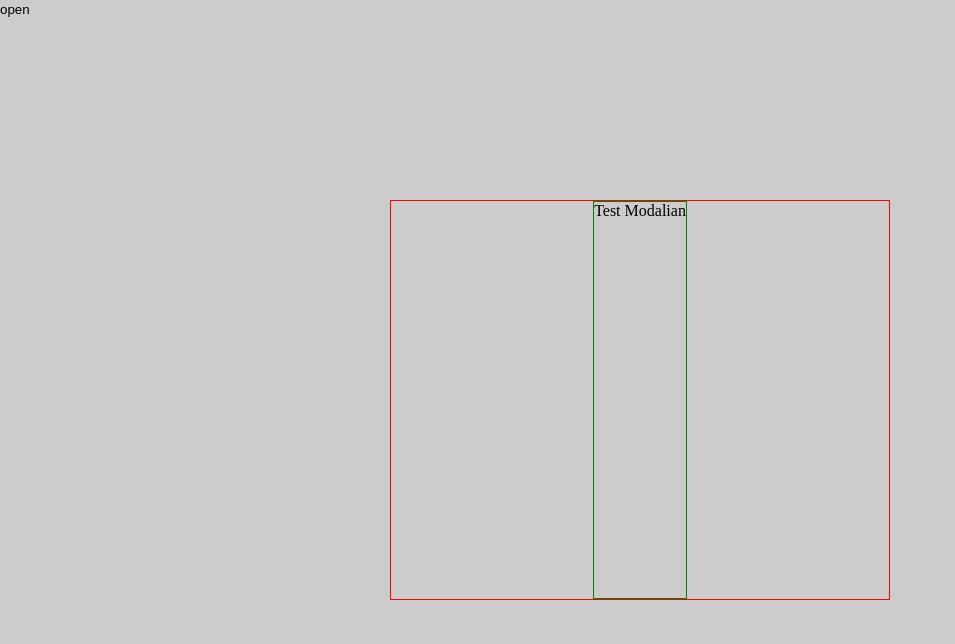
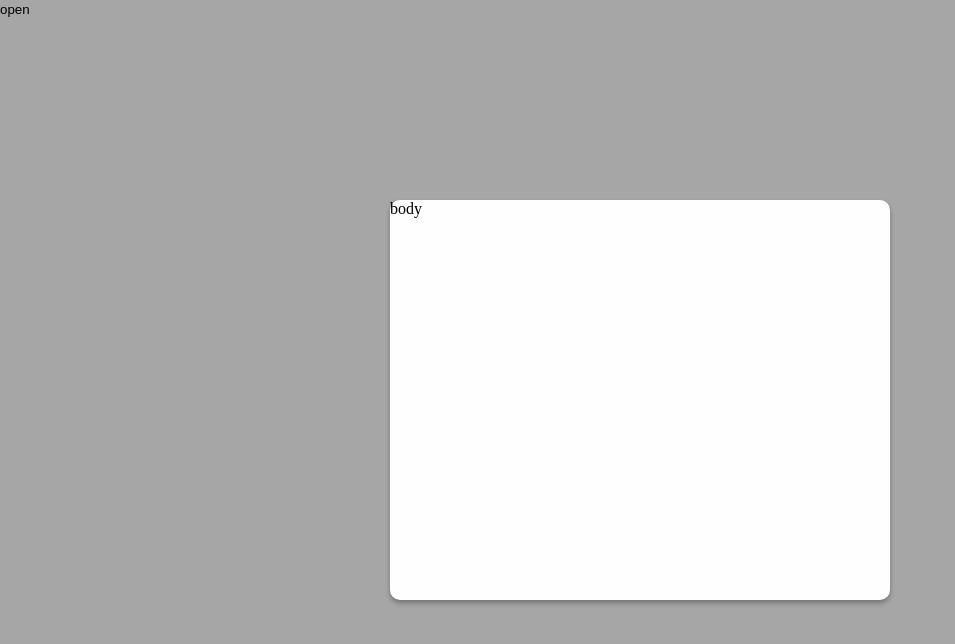
Before and after one commit to arashmanteghi/modalian, a React app: page / in a window 1280 px wide. Both pictures are taken after a click on the button "open". Shown: the top 644 px of the page, without its empty margins (0-955 px from the left). Built offline with nearby package versions, Linux system fonts and the light colour scheme.

Commit message:
Design modal wrapper and modal mask

```diff
--- a/src/App.js
+++ b/src/App.js
@@ -25,9 +25,8 @@ class App extends Component {
         <Modalian
           visible={this.state.modalVisible}
           onClose={this.toggleModal}
-          style={{top: '80%'}}
         >
-          <h2 className='modalian__header'>Test Modalian</h2>
+          <p>body</p>
         </Modalian>
       </div>
     );
--- a/src/Modalian.js
+++ b/src/Modalian.js
@@ -1,4 +1,4 @@
-import React, { Component } from 'react';
+import React, { Component, Fragment } from 'react';
 import PropTypes from 'prop-types';
 
 import closeIcon from './close.svg';
@@ -9,39 +9,55 @@ export default class Modalian extends Component {
   constructor (props) {
     super(props);
     this.state = {
-      modalianClass: 'modalian modalian--none'
+      modalianClass: 'modalian modalian--none',
+      modalianMaskClass: 'modalian-mask modalian-mask--none',
+      modalianWrapperClass: 'modalain-wrapper modalian-wrapper--none'
     };
   }
 
   componentWillReceiveProps (nextProps) {
     if (this.props.visible !== nextProps.visible) {
       nextProps.visible
-        ? this.setState({modalianClass: 'modalian modalian--show'})
-        : this.setState({modalianClass: 'modalian modalian--hide'});
+        ? this.setState({
+          modalianClass: 'modalian modalian--show',
+          modalianMaskClass: 'modalian-mask modalian-mask--show',
+          modalianWrapperClass: 'modalian-wrapper modalian-wrapper--show'
+        })
+        : this.setState({
+          modalianClass: 'modalian modalian--hide',
+          modalianMaskClass: 'modalian-mask modalian-mask--hide',
+          modalianWrapperClass: 'modalian-wrapper modalian-wrapper--hide'
+        });
       setTimeout(() => {
         nextProps.visible
-          ? this.setState({modalianClass: 'modalian modalian--show'})
-          : this.setState({modalianClass: 'modalian modalian--none'});
-      }, 210);
+          ? this.setState({
+            modalianClass: 'modalian modalian--show',
+            modalianMaskClass: 'modalian-mask modalian-mask--show',
+            modalianWrapperClass: 'modalian-wrapper modalian-wrapper--show'
+          })
+          : this.setState({
+            modalianClass: 'modalian modalian--none',
+            modalianMaskClass: 'modalian-mask modalian-mask--none',
+            modalianWrapperClass: 'modalian-wrapper modalian-wrapper--none'
+          });
+      }, 310);
     }
   }
 
   render () {
-    console.log('rerender: ', this.state.modalianClass);
     return (
-      <div className={this.state.modalianClass}>
-        <div className='modalian-mask' onClick={this.props.onClose} />
-        <div className='modalian-wrapper'>
+      <Fragment>
+        <div className={this.state.modalianMaskClass} onClick={this.props.onClose} />
+        <div className={this.state.modalianWrapperClass}>
           {this.props.children}
         </div>
-        {/* <img src={closeIcon} onClick={() => { console.log('click'); }} />
-        {this.props.children} */}
-      </div>
+      </Fragment>
     );
   }
 }
 
 Modalian.propTypes = {
   children: PropTypes.node,
-  visible: PropTypes.bool
+  visible: PropTypes.bool,
+  onClose: PropTypes.func
 };
--- a/src/Modalian.scss
+++ b/src/Modalian.scss
@@ -1,5 +1,14 @@
+/* Variables */
+$modalian-border-radius: 10px;
+$modalian-z-index: 9000;
+$modalian-white: #fefefe;
+
 .modalian {
   $root: &;
+  &--show { animation: fadeIn .2s ease-in forwards; }
+  &--hide { animation: fadeOut .2s ease-out forwards; }
+  &--none { display: none; }
+
   &-mask {
     display: block;
     position: fixed;
@@ -9,37 +18,42 @@
     right: 0;
     width: 100%;
     height: 100%;
-    background: rgba(black, .2);
+    background: rgba(black, .35);
     z-index: 1000;
+    &--show { animation: fadeIn .1s ease-in forwards; }
+    &--hide { animation: fadeOut .2s ease-out forwards; }
+    &--none { display: none; }
   }
 
   &-wrapper {
     display: flex;
+    flex-direction: column;
     position: fixed;
     top: 50%;
     left: 50%;
     transform: translate(-50%, -50%);
-    justify-content: center;
     width: 500px;
     height: 400px;
-    z-index: 1001;
-    border: 1px solid red;
+    z-index: $modalian-z-index;
+    background: $modalian-white;
+    border-radius: $modalian-border-radius;
+    box-shadow: 0 3px 5px 0 rgba(0, 0, 0, 0.3);
+    &--show { animation: fadeIn .3s ease-in forwards; }
+    &--hide { animation: fadeOut .2s ease-out forwards; }
+    &--none { display: none; }
   }
 
-  &--show {
-    animation: fadeIn .2s ease-in forwards;
+
+	&__header {
+    position: relative;
+    border: 1px solid green;
   }
 
-  &--hide {
-    animation: fadeOut .2s ease-out forwards;
-  }
-
-  &--none {
-    display: none;
-  }
-
-	&__header {
-    border: 1px solid green;
+  &__close-btn {
+    position: absolute;
+    top: 0px;
+    right: 0;
+    z-index: 10;
   }
 }
 
```
